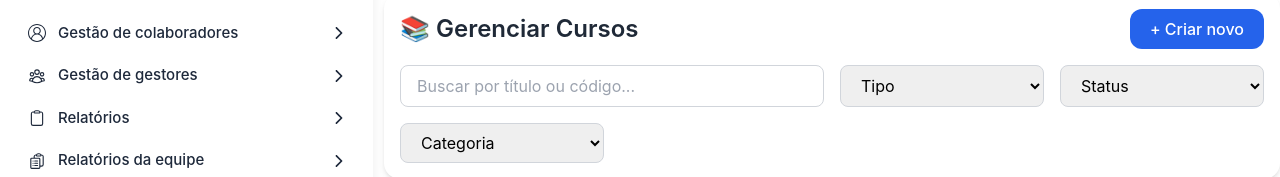
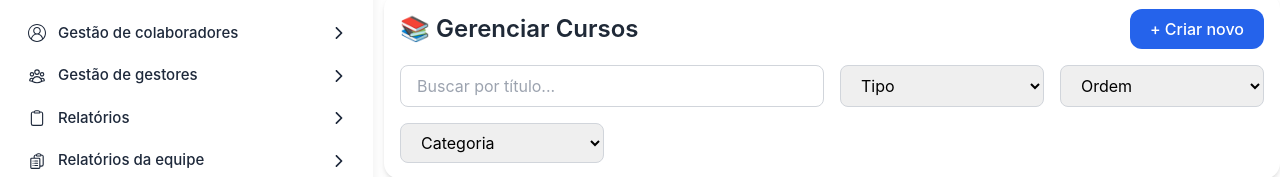
Before and after one commit to Squad-15/front_end, a Next.js app: page /manage-courses in a window 1280 px wide. Shown: the part 159-336 px from the top of the page. Built offline with nearby package versions, Linux system fonts and the light colour scheme; no server answers.

Commit message:
enviando novo ajuste

```diff
--- a/src/app/components/CourseHeader/index.tsx
+++ b/src/app/components/CourseHeader/index.tsx
@@ -6,8 +6,8 @@ interface CourseHeaderProps {
   setSearch: React.Dispatch<React.SetStateAction<string>>;
   type: string;
   setType: React.Dispatch<React.SetStateAction<string>>;
-  status: string;
-  setStatus: React.Dispatch<React.SetStateAction<string>>;
+  ordem: number;
+  setOrdem: React.Dispatch<React.SetStateAction<string>>;
   category: string;
   setCategory: React.Dispatch<React.SetStateAction<string>>;
 }
@@ -17,8 +17,8 @@ export const CourseHeader = ({
   setSearch,
   type,
   setType,
-  status,
-  setStatus,
+  ordem,
+  setOrdem,
   category,
   setCategory,
 }: CourseHeaderProps) => {
@@ -34,7 +34,7 @@ export const CourseHeader = ({
       <div className="grid grid-cols-1 md:grid-cols-4 gap-4">
         <input
           type="text"
-          placeholder="Buscar por título ou código..."
+          placeholder="Buscar por título..."
           value={search}
           onChange={(e) => setSearch(e.target.value)}
           className="col-span-1 md:col-span-2 px-4 py-2 border border-gray-300 rounded-lg focus:outline-none focus:ring-2 focus:ring-blue-500"
@@ -52,14 +52,15 @@ export const CourseHeader = ({
         </select>
 
         <select
-          value={status}
-          onChange={(e) => setStatus(e.target.value)}
+          value={ordem}
+          onChange={(e) => setOrdem(e.target.value)}
           className="px-4 py-2 border border-gray-300 rounded-lg focus:outline-none focus:ring-2 focus:ring-blue-500"
         >
-          <option value="">Status</option>
-          <option value="ativo">Ativo</option>
-          <option value="inativo">Inativo</option>
-          <option value="andamento">Em andamento</option>
+          <option value="">Ordem</option>
+          <option value="1">1</option>
+          <option value="2">2</option>
+          <option value="3">3</option>
+          <option value="4">4</option>
         </select>
 
         <select
--- a/src/app/manage-courses/page.tsx
+++ b/src/app/manage-courses/page.tsx
@@ -18,7 +18,7 @@ export default function ManageCourses() {
   const [cursos, setCursos] = useState<Course[]>([]);
   const [search, setSearch] = useState("");
   const [type, setType] = useState("");
-  const [status, setStatus] = useState("");
+  const [ordem, setOrdem] = useState("");
   const [category, setCategory] = useState("");
   const [loading, setLoading] = useState(true);
 
@@ -43,13 +43,13 @@ export default function ManageCourses() {
   // Filtragem com base nos campos
   const filteredCursos = cursos.filter((curso) => {
     const matchesSearch =
-      curso.titulo.toLowerCase().includes(debouncedSearch.toLowerCase());
+    curso.titulo.toLowerCase().includes(debouncedSearch.toLowerCase());
 
     const matchesType = type ? curso.tipo.toLowerCase() === type.toLowerCase() : true;
 
-    const matchesStatus = status
-      ? curso.status?.toLowerCase() === status.toLowerCase()
-      : true;
+      const matchesStatus = ordem
+    ? curso.ordem === Number(ordem)
+    : true;
 
     const matchesCategory = category
       ? curso.category?.toLowerCase() === category.toLowerCase()
@@ -65,13 +65,13 @@ export default function ManageCourses() {
         setSearch={setSearch}
         type={type}
         setType={setType}
-        status={status}
-        setStatus={setStatus}
+        ordem={ordem}
+        setOrdem={setOrdem}
         category={category}
         setCategory={setCategory}
       />
       {loading ? (
-          <p className="text-center text-gray-600 mt-4">Carregando cursos...</p>
+          <p className="text-center text-gray-600 mt-4">Carregando...</p>
         ) : filteredCursos.length === 0 ? (
           <p className="text-center text-gray-500 mt-6">Nenhum resultado foi encontrado.</p>
         ) : (
```
